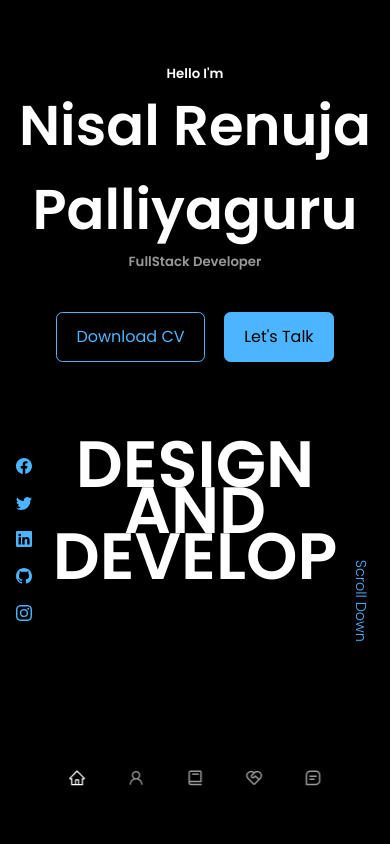
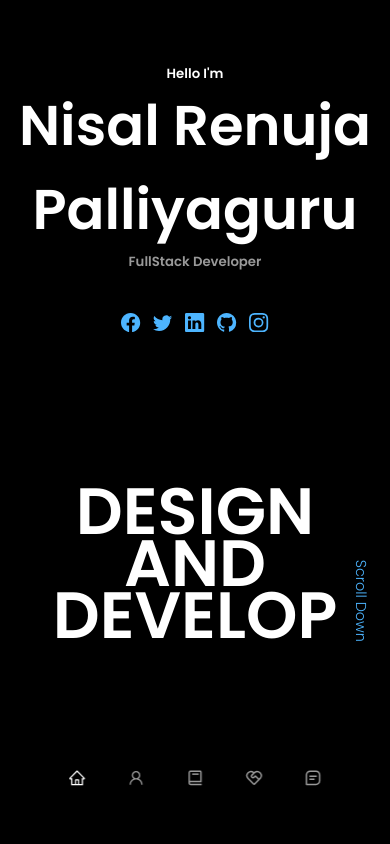
Before and after one commit to nisalrenuja/Nisal-Renuja, a React (Create React App) app: page / in a window 390 px wide. Shown: the top 844 px of the page. Built offline with nearby package versions, Linux system fonts and the light colour scheme.

Commit message:
minor fixes in styling

```diff
--- a/src/components/header/CTA.jsx
+++ b/src/components/header/CTA.jsx
@@ -4,8 +4,8 @@
 const CTA = () => {
   return (
     <div className="cta">
-        <a href={CV} download className='btn'>Download CV</a>
-        <a href='#contact' className='btn btn-primary'>Let's Talk</a>
+        {/* <a href={CV} download className='btn'>Download CV</a>
+        <a href='#contact' className='btn btn-primary'>Let's Talk</a> */}
     </div>
   )
 }
--- a/src/components/header/header.css
+++ b/src/components/header/header.css
@@ -21,10 +21,12 @@
 /*====== Header Social ======== */
 .header__socials{
     display: flex;
-    flex-direction: column;
+    font-size: 1.2rem;
+    flex-direction: row;
     align-items: center;
     gap: 0.8rem;
-    position: absolute;
+    justify-content: center;
+    /* position: absolute; */
     left: 5rem;
     bottom: 3rem;
 }
@@ -52,8 +54,8 @@
 
 .hero{
     font-size: 7rem;
-    margin-top: 6rem;
-    line-height: 0.7;
+    margin-top: 4rem;
+    line-height: 0.9;
 }
 
 /* ======= SCROLL DOWN ======= */
@@ -81,17 +83,18 @@
     }
      .header__socials{
         display: flex;
-    flex-direction: column;
+        flex-direction: row;
         align-items: center;
         gap: 0.8rem;
-    position: absolute;
-    left: 1rem;
-    bottom: 13.5rem;
+        justify-content: center;
+        /* position: absolute; */
+        left: 5rem;
+        bottom: 3rem;
     }
     .hero{
         font-size: 3.5rem;
-        margin-top: 5rem;
-        line-height: 0.7;
+        margin-top: 9rem;
+        line-height: 0.8;
     }
 }
 
@@ -111,16 +114,17 @@
     }
      .header__socials{
         display: flex;
-    flex-direction: column;
+        flex-direction: row;
         align-items: center;
         gap: 0.8rem;
-    position: absolute;
-    left: 1rem;
-    bottom: 13.5rem;
+        justify-content: center;
+        /* position: absolute; */
+        left: 5rem;
+        bottom: 3rem;
     }
     .hero{
         font-size: 3.5rem;
-        margin-top: 5rem;
-        line-height: 0.7;
+        margin-top: 9rem;
+        line-height: 0.8;
     }
 }
```
Lines whose indentation alone changed are shown as unchanged.
